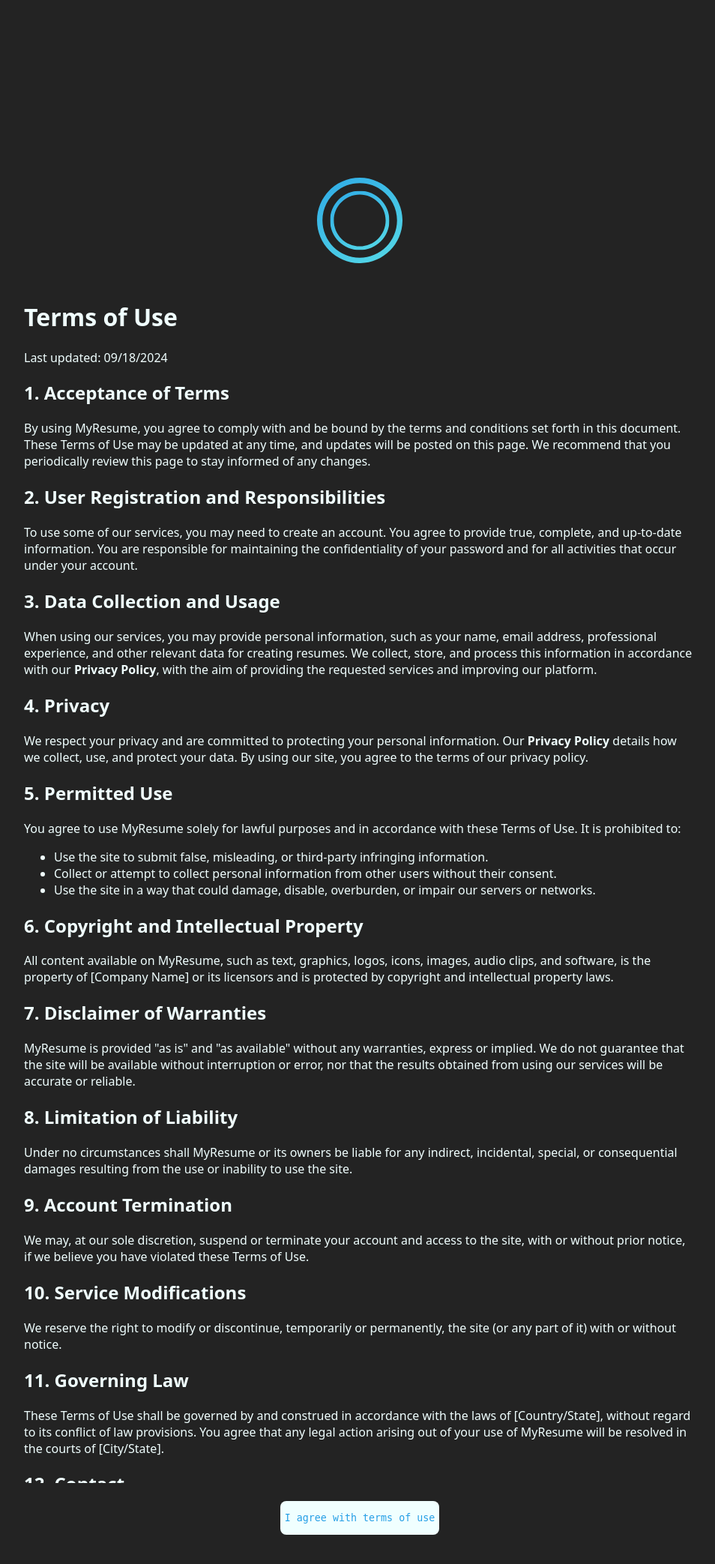
After one commit to MyResumeOrg/MyResume, a Django app: page /accounts/terms_of_use/ in a window 1280 px wide. The commit adds this page. Shown: the top 2086 px of the page at 75% size, without its empty margins (160-1114 px from the left). Run offline with Django 5.2, Linux system fonts and the light colour scheme.

Commit message:
feat: creating terms of use page

```diff
--- a/apps/accounts/urls.py
+++ b/apps/accounts/urls.py
@@ -1,8 +1,9 @@
 from django.contrib import admin
 from django.urls import path, include
-from apps.accounts.views import login, register
+from apps.accounts.views import login, register, terms_of_use
 
 urlpatterns = [
    path('login/', login, name='login'),
-   path('register/', register, name='register')
+   path('register/', register, name='register'),
+   path('terms_of_use/', terms_of_use, name='terms_of_use')
 ]
--- a/apps/accounts/views.py
+++ b/apps/accounts/views.py
@@ -6,6 +6,8 @@ from apps.accounts.forms import LoginForms, RegisterForms
 from django.contrib import messages
 from apps.accounts.models import CustomerUser
 
+def terms_of_use(request):
+    return render(request, 'accounts/terms_of_use.html')
 
 def login(request):
     if request.method == 'POST':
--- a/setup/static/styles/style.css
+++ b/setup/static/styles/style.css
@@ -19,12 +19,14 @@ html, body{
     background-color: var(--primary-gray);
     font-family: var(--font-family1);
     color: var(--primary-white);
+    overflow: auto;
+    scrollbar-width: none;
 }
 
 /* header */
 
 header {
-    width: 100vw;
+    width: 100%;
 }
 
 #header-content {
@@ -83,6 +85,18 @@ header {
 
 #sections-content ul a:hover {
     color: var(--primary-blue);
+}
+
+/* core */
+
+#main_sections_content {
+    display: flex;
+    width: 100%;
+    justify-content: center;
+}
+
+#sections_content {
+    width: 70%;
 }
 
 
@@ -203,7 +217,7 @@ footer {
     align-items: center;
 }
 
-.form-container a img {
+.logo_link {
     height: 5vh;
 }
 
@@ -426,3 +440,40 @@ form h1 {
     filter: blur(1.5px);
     transform: scale(0.95, 0.95);
   }
+
+/* terms of use */
+
+#terms_of_use_container{
+    display: flex;
+    justify-content: center;
+    align-items: center;
+    flex-direction: column;
+    width: 100%;
+    height: 100%;
+}
+
+#terms_of_use_main {
+    width: 70%;
+    height: 70%;
+    overflow: auto;
+    margin: 1.5rem;
+    padding-inline: 1rem;
+    scrollbar-width: none;
+}
+
+#agree-button {
+    font-family: monospace;
+    background-color: var(--primary-white);
+    color: var(--primary-blue);
+    border: none;
+    border-radius: 8px;
+    width: auto;
+    height: 45px;
+    transition: .3s;
+}
+
+#agree-button:hover {
+    background-color: var(--primary-blue);
+    box-shadow: 0 0 0 5px #3b83f65f;
+    color: var(--primary-white);
+}
--- a/templates/accounts/register.html
+++ b/templates/accounts/register.html
@@ -11,7 +11,7 @@
 <body>
     <div class="form-container">
         {% include "partials/_messages.html" %}
-        <a href="{% url 'home' %}"><img src="{% static 'assets/logos/logo_v2.svg' %}" alt=""></a>
+        <a href="{% url 'home' %}"><img class="logo_link" src="{% static 'assets/logos/logo_v2.svg' %}" alt=""></a>
         <form action="/accounts/register/" method="POST">
             {% csrf_token %}
             <h1>Please sign up</h1>
@@ -27,7 +27,7 @@
                         <polyline points="1 9 7 14 15 4"></polyline>
                     </svg>
                 </label>
-                <span>I agree to the </span><a class="terms-link" href="">terms of use</a>
+                <span>I agree to the </span><a class="terms-link" href="{% url 'terms_of_use' %}">terms of use</a>
             </div>
             <button type="submit" id="submit-button">Sign up</button>
         </form>
--- /dev/null
+++ b/templates/accounts/terms_of_use.html
@@ -0,0 +1,102 @@
+{% load static %}
+<!DOCTYPE html>
+<html lang="en">
+<head>
+    <meta charset="UTF-8">
+    <meta name="viewport" content="width=device-width, initial-scale=1.0">
+    <link rel="stylesheet" href="{% static 'styles/style.css' %}">
+    <link rel="icon" href="{% static 'assets/logos/logo_v2.svg' %}" type="image/svg+xml">
+    <title>MyResume</title>
+</head>
+<body>
+    <div id="terms_of_use_container">
+        <a href="{% url 'register' %}"><img class="logo_link" src="{% static 'assets/logos/logo_v2.svg' %}" alt=""></a>
+        <main id="terms_of_use_main">
+            <div id="terms_of_use_content">
+                <h1>Terms of Use</h1>
+                <p>Last updated: 09/18/2024</p>
+
+                <h2>1. Acceptance of Terms</h2>
+                <p>
+                    By using MyResume, you agree to comply with and be bound by the terms and conditions set forth in this document.
+                    These Terms of Use may be updated at any time, and updates will be posted on this page. We recommend that you periodically
+                    review this page to stay informed of any changes.
+                </p>
+
+                <h2>2. User Registration and Responsibilities</h2>
+                <p>
+                    To use some of our services, you may need to create an account. You agree to provide true, complete, and up-to-date information.
+                    You are responsible for maintaining the confidentiality of your password and for all activities that occur under your account.
+                </p>
+
+                <h2>3. Data Collection and Usage</h2>
+                <p>
+                    When using our services, you may provide personal information, such as your name, email address, professional experience,
+                    and other relevant data for creating resumes. We collect, store, and process this information in accordance with our
+                    <strong>Privacy Policy</strong>, with the aim of providing the requested services and improving our platform.
+                </p>
+
+                <h2>4. Privacy</h2>
+                <p>
+                    We respect your privacy and are committed to protecting your personal information. Our <strong>Privacy Policy</strong>
+                    details how we collect, use, and protect your data. By using our site, you agree to the terms of our privacy policy.
+                </p>
+
+                <h2>5. Permitted Use</h2>
+                <p>
+                    You agree to use MyResume solely for lawful purposes and in accordance with these Terms of Use. It is prohibited to:
+                </p>
+                <ul>
+                    <li>Use the site to submit false, misleading, or third-party infringing information.</li>
+                    <li>Collect or attempt to collect personal information from other users without their consent.</li>
+                    <li>Use the site in a way that could damage, disable, overburden, or impair our servers or networks.</li>
+                </ul>
+
+                <h2>6. Copyright and Intellectual Property</h2>
+                <p>
+                    All content available on MyResume, such as text, graphics, logos, icons, images, audio clips, and software,
+                    is the property of [Company Name] or its licensors and is protected by copyright and intellectual property laws.
+                </p>
+
+                <h2>7. Disclaimer of Warranties</h2>
+                <p>
+                    MyResume is provided "as is" and "as available" without any warranties, express or implied. We do not guarantee
+                    that the site will be available without interruption or error, nor that the results obtained from using our services
+                    will be accurate or reliable.
+                </p>
+
+                <h2>8. Limitation of Liability</h2>
+                <p>
+                    Under no circumstances shall MyResume or its owners be liable for any indirect, incidental, special, or consequential
+                    damages resulting from the use or inability to use the site.
+                </p>
+
+                <h2>9. Account Termination</h2>
+                <p>
+                    We may, at our sole discretion, suspend or terminate your account and access to the site, with or without prior notice,
+                    if we believe you have violated these Terms of Use.
+                </p>
+
+                <h2>10. Service Modifications</h2>
+                <p>
+                    We reserve the right to modify or discontinue, temporarily or permanently, the site (or any part of it) with or without notice.
+                </p>
+
+                <h2>11. Governing Law</h2>
+                <p>
+                    These Terms of Use shall be governed by and construed in accordance with the laws of [Country/State], without regard to its conflict
+                    of law provisions. You agree that any legal action arising out of your use of MyResume will be resolved in the courts of [City/State].
+                </p>
+
+                <h2>12. Contact</h2>
+                <p>
+                    If you have any questions or concerns regarding these Terms of Use, please contact us at: [email@domain.com].
+                </p>
+            </div>
+        </main>
+        <a href="{% url 'register' %}">
+            <button id="agree-button">I agree with terms of use</button>
+        </a>
+    </div>
+</body>
+</html>
```
